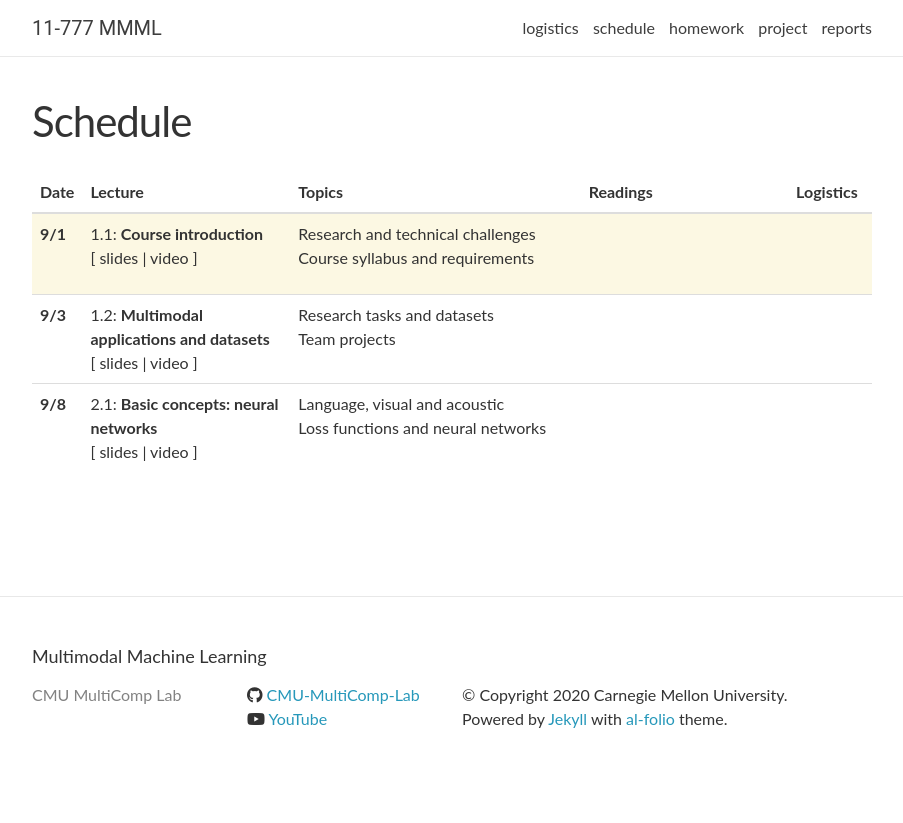
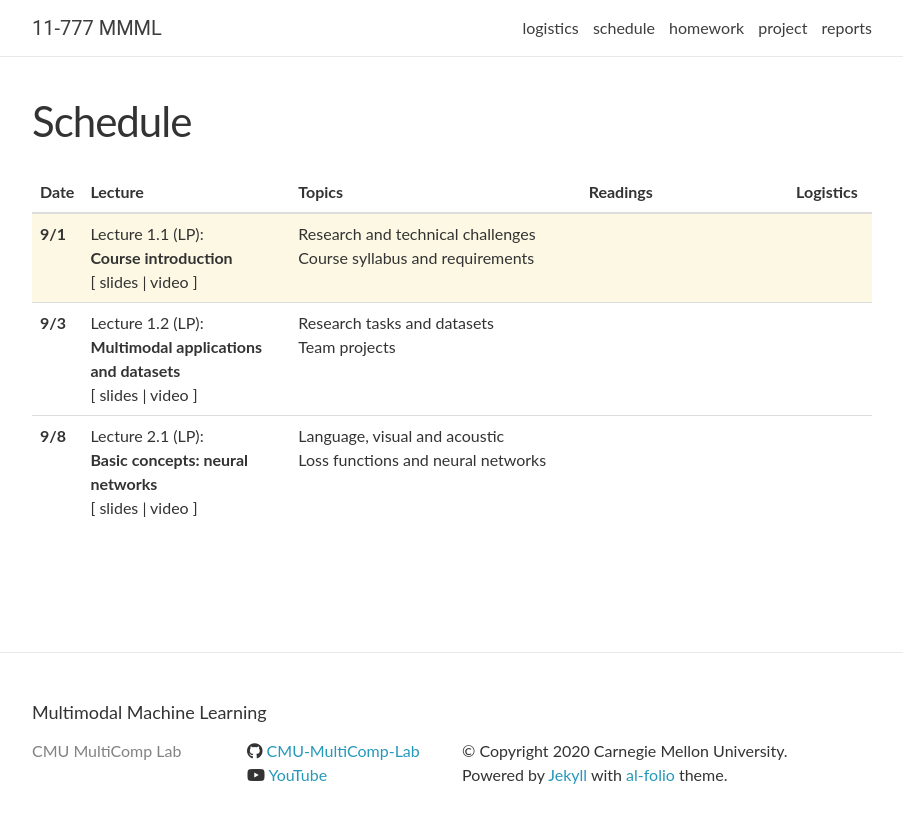
Before and after one commit to CMU-MultiComp-Lab/mmml-course, a Jekyll site: the page built from _pages/schedule.md, in a window 1280 px wide. Shown: the top 823 px of the page, without its empty margins (188-1091 px from the left). Built offline with Jekyll 4.4.1, drawn with Linux system fonts in a browser that asks for light colours; nearby versions of some CDN libraries; comment, search, counter and statistics services are not loaded.

Commit message:
Update lectures.yml

```diff
--- a/_data/lectures.yml
+++ b/_data/lectures.yml
@@ -1,6 +1,7 @@
 - date: 9/1
   title: >
-    1.1: <strong>Course introduction</strong>
+    Lecture 1.1 (LP): <br/>
+    <strong>Course introduction</strong>
   slides:
   video:
   topics:
@@ -11,7 +12,8 @@
 
 - date: 9/3
   title: >
-    1.2: <strong>Multimodal applications and datasets</strong>
+    Lecture 1.2 (LP): <br/>
+    <strong>Multimodal applications and datasets</strong>
   slides:
   video:
   topics:
@@ -22,7 +24,8 @@
 
 - date: 9/8
   title: >
-    2.1: <strong>Basic concepts: neural networks</strong>
+    Lecture 2.1 (LP): <br/>
+    <strong>Basic concepts: neural networks</strong>
   slides:
   video:
   topics:
```
